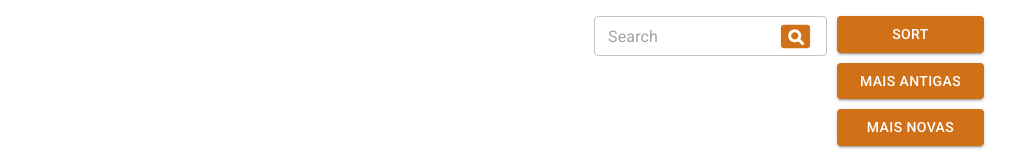
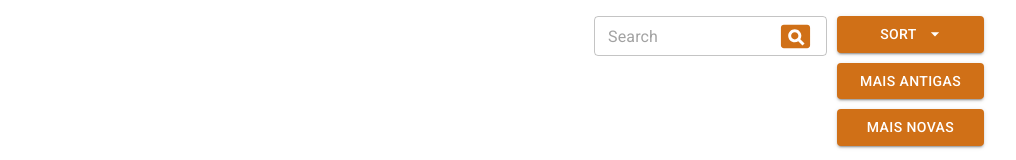
Before and after one commit to rbressanelli/space_flight_news, a React (Create React App) app: page /dashboard in a window 1280 px wide. Shown: the top 160 px of the page, without its empty margins (140-1156 px from the left). Built offline with nearby package versions, Linux system fonts and the light colour scheme; no server answers.

Commit message:
Refactor: import hoverColor and sort arrows

```diff
--- a/src/pages/Dashboard/index.jsx
+++ b/src/pages/Dashboard/index.jsx
@@ -1,6 +1,6 @@
 import FlightNewsList from "../../components/FlightNewsList";
 import { useFlightNews } from "../../contexts/flightnews";
-import { NewsButton, GridStyle, RocketDiv } from "./styles";
+import { NewsButton, GridStyle, RocketDiv, hoverColor } from "./styles";
 import InputAdornment from "@mui/material/InputAdornment";
 import PageviewIcon from "@mui/icons-material/Pageview";
 import { Box, Button, Grid, TextField } from "@material-ui/core";
@@ -9,9 +9,11 @@ import { useState } from "react";
 import NewsModal from "../../components/NewsModal";
 import RocketLaunchIcon from "@mui/icons-material/RocketLaunch";
 import Crop54TwoToneIcon from '@mui/icons-material/Crop54TwoTone';
+import ArrowDropUpIcon from '@mui/icons-material/ArrowDropUp';
+import ArrowDropDownIcon from '@mui/icons-material/ArrowDropDown';
 
 const Dashboard = () => {
-  const { changePage, moreNews, sortNews } = useFlightNews();
+  const { changePage, moreNews, sortNews, sorted } = useFlightNews();
 
   const [newsSearch, setNewsSearch] = useState("");
   const [foundedNews, setFoundedNews] = useState("");
@@ -94,11 +96,8 @@ const Dashboard = () => {
               onClick={() => sortNews()}
               variant="contained"
               fullWidth
-              sx={{
-                "&:hover": {
-                  backgroundColor: "#302E53",
-                },
-              }}
+              endIcon={sorted ? <ArrowDropUpIcon /> : <ArrowDropDownIcon />}
+              sx={hoverColor}
             >
               Sort
             </NewsButton>
@@ -107,11 +106,7 @@ const Dashboard = () => {
                 onClick={() => changePage(true)}
                 variant="contained"
                 fullWidth
-                sx={{
-                  "&:hover": {
-                    backgroundColor: "#302E53",
-                  },
-                }}
+                sx={hoverColor}
               >
                 mais antigas
               </NewsButton>
@@ -119,11 +114,7 @@ const Dashboard = () => {
                 onClick={() => changePage(null)}
                 variant="contained"
                 fullWidth
-                sx={{
-                  "&:hover": {
-                    backgroundColor: "#302E53",
-                  },
-                }}
+                sx={hoverColor}
               >
                 mais novas
               </NewsButton>
```
